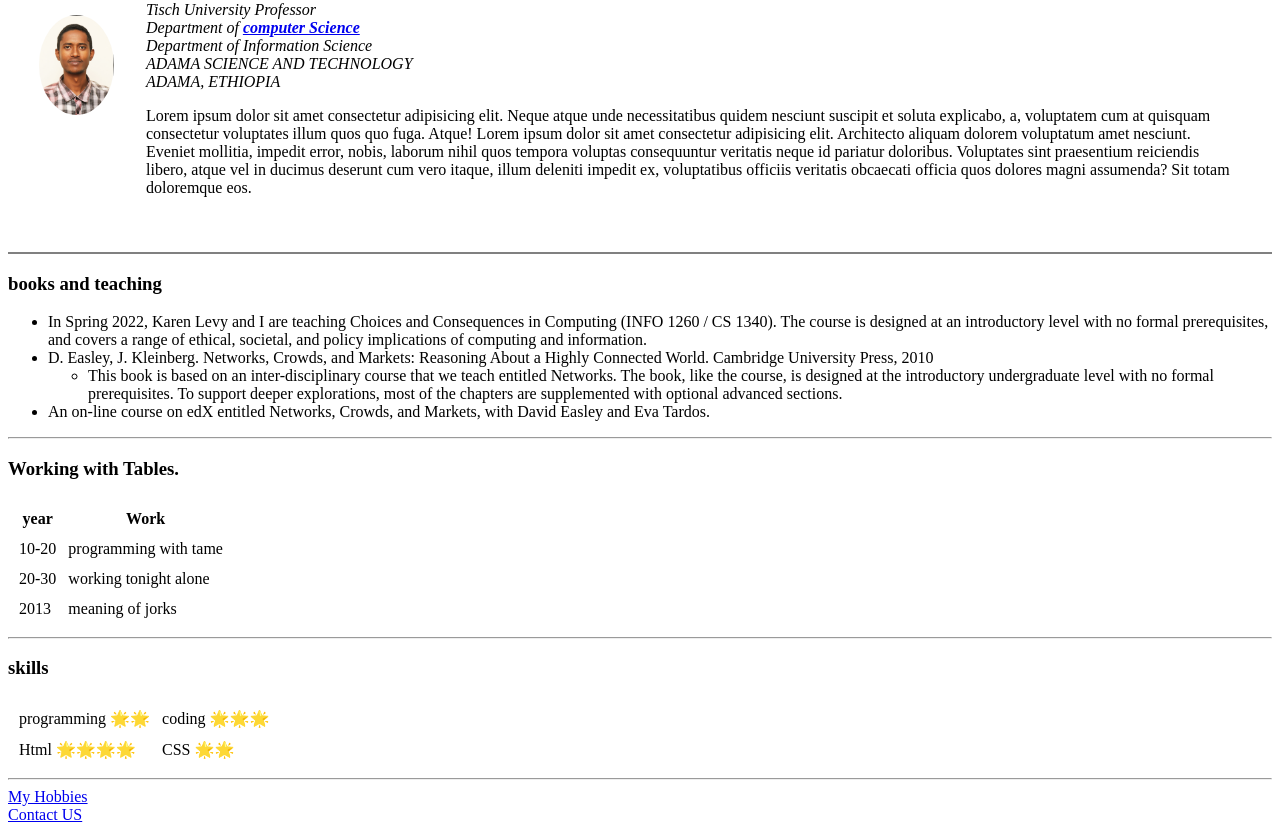
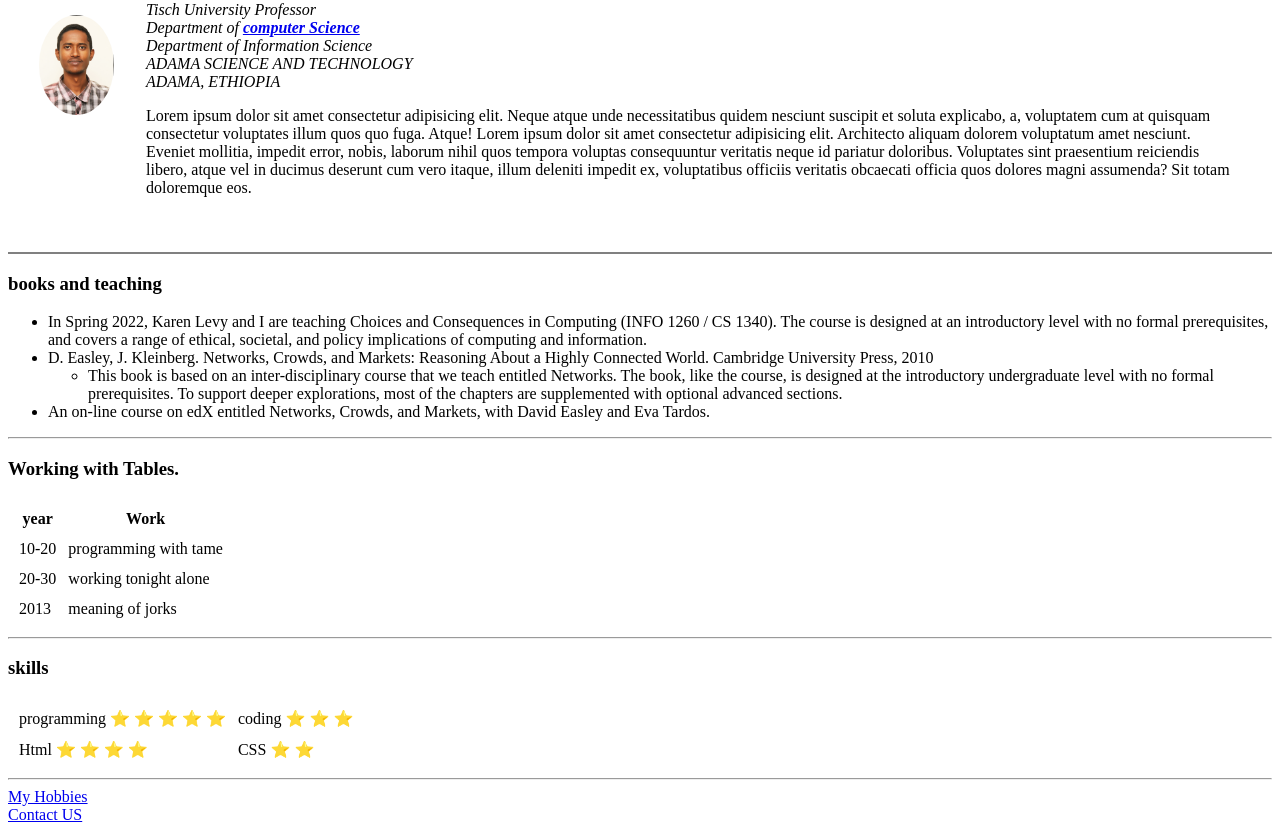
Before and after one commit to kika1s1/CV, a plain HTML site: page index.html in a window 1280 px wide. Shown: the part 118-950 px from the top of the page. Drawn offline with Linux system fonts and the light colour scheme.

Commit message:
Update index.html

```diff
--- a/index.html
+++ b/index.html
@@ -76,12 +76,12 @@
     <h3>skills</h3>
     <table cellspacing="10">
         <tr>
-            <td>programming 🌟🌟 </td>
-            <td>coding 🌟🌟🌟</td>
+            <td>programming &#11088 &#11088 &#11088 &#11088 &#11088 </td>
+            <td>coding &#11088 &#11088 &#11088</td>
         </tr>
         <tr>
-            <td>Html 🌟🌟🌟🌟</td>
-            <td>CSS 🌟🌟</td>
+            <td>Html &#11088 &#11088 &#11088 &#11088</td>
+            <td>CSS &#11088 &#11088 </td>
         </tr>
     </table>
 
```
